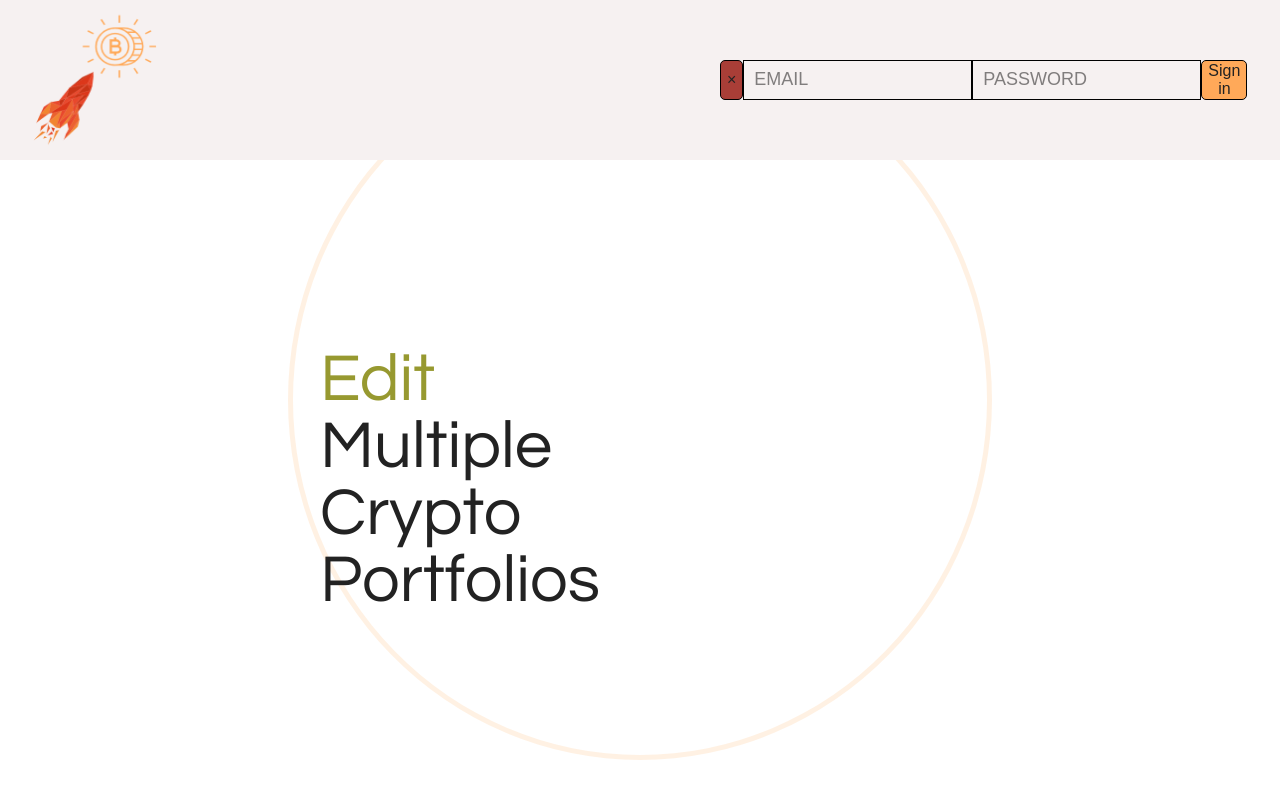
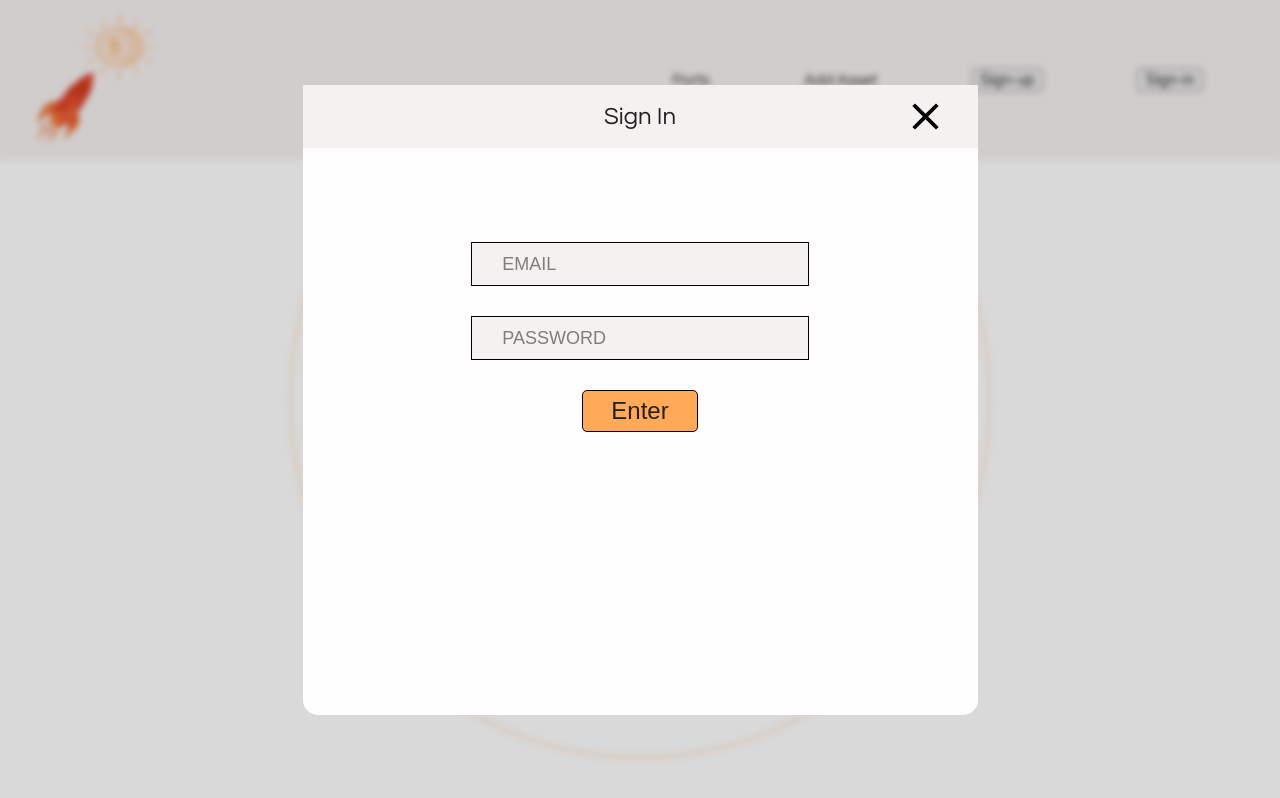
Before and after one commit to StefonSimmons/crypto-ports, a React (Create React App) app in the folder client/: page / in a window 1280 px wide. Both pictures are taken after a click on the button "Sign-in". Built offline with nearby package versions, Linux system fonts and the light colour scheme; no server answers.

Commit message:
signin working

```diff
--- a/client/src/components/Main.jsx
+++ b/client/src/components/Main.jsx
@@ -11,6 +11,7 @@ import { updateUserPorfolio, addUserPortfolio } from '../services/portfolios'
 import { destroyPortfolioAsset } from "../services/assets";
 import { updatePortfolioAsset, addPortfolioAsset } from '../services/assets'
 import DeletePort from '../modals/DeletePort'
+import SignIn from '../modals/SignIn'
 
 import { UserContext } from '../App'
 
@@ -19,6 +20,7 @@ export default function Main(props) {
     asset: false,
     port: false,
     edit: false,
+    signin: false
   })
 
   const user = useContext(UserContext)
@@ -111,7 +113,6 @@ export default function Main(props) {
     <Layout
       updateModal={updateModal}
       handleLogout={props.handleLogout}
-      handleLogin={props.handleLogin}
       handleRegister={props.handleRegister}
     >
       <Route exact path="/" component={Home}/>
@@ -143,6 +144,10 @@ export default function Main(props) {
         asset={asset}
         handleEditAsset={handleEditAsset}
         handleDeleteAsset={handleDeleteAsset}
+        />}
+      {modal.signin && <SignIn
+        updateModal={updateModal}
+        handleLogin={props.handleLogin}
       />}
       {deleteMsgModal && <DeletePort
         port={deleteMsgModal}
--- a/client/src/layout/Header.jsx
+++ b/client/src/layout/Header.jsx
@@ -3,19 +3,12 @@ import { Link } from 'react-router-dom'
 import logo from '../assets/imgs/moon-transparent.png'
 // import HamburgerMenu from './HamburgerMenu'
 import Nav from './Nav'
-import SigninForm from './SigninForm'
-import SignupForm from './SignupForm'
-
 import { useContext } from "react"
 import { UserContext } from "../App"
 
 export default function Header(props) {
-  const [auth, setAuth] = useState({
-    signup: false,
-    signin: false
-  })
 
-  const [isOpen, setOpen] = useState(false)
+  const [logoutHovered, setLOHover] = useState(false)
 
   const user = useContext(UserContext);
 
@@ -27,30 +20,48 @@ export default function Header(props) {
           ...prevModal,
           port: true
         }))
-        setOpen(prev => prev && !prev)
       }}>Ports</p>
       <p onClick={() => {
         props.updateModal(prevModal => ({
           ...prevModal,
           asset: true
         }))
-        setOpen(prev => prev && !prev)
       }}>Add Asset</p>
-      <p className="username">{user?.username}</p>
-      <p onClick={() => props.handleLogout()}>Logout</p>
+
+      {
+        logoutHovered ?
+        <p className="user" onMouseLeave={() => setLOHover(false)} onClick={() => props.handleLogout()}>Logout</p>
+        :
+        <p className="user" onMouseEnter={() => setLOHover(true)}>{user?.username}</p>
+      }
     </nav>
   )
 
   const unauthenticated = (
-    <nav className="btns-lout">
+    <nav className="links-lin">
+      <p onClick={() => {
+        props.updateModal(prevModal => ({
+          ...prevModal,
+          port: true
+        }))
+      }}>Ports</p>
+      <p onClick={() => {
+        props.updateModal(prevModal => ({
+          ...prevModal,
+          asset: true
+        }))
+      }}>Add Asset</p>
       <button
         onClick={() => {
-          setAuth(prev => ({ ...prev, signup: true }))
         }}
       >Sign-up</button>
       <button
+        className="user"
         onClick={() => {
-          setAuth(prev => ({ ...prev, signin: true }))
+          props.updateModal(prevModal => ({
+            ...prevModal,
+            signin: true
+          }))
         }}
       >Sign-in</button>
     </nav>
@@ -62,8 +73,12 @@ export default function Header(props) {
       <Link to="/">
         <img src={logo} alt="logo" />
       </Link>
+      <Nav
+        unauthenticated={unauthenticated}
+        authenticated={authenticated}
+      />
 
-      {
+      {/* {
         auth.signup ?
           <SignupForm
             setAuth={setAuth}
@@ -77,21 +92,14 @@ export default function Header(props) {
             />
             :
             <>
-              <Nav
-              unauthenticated={unauthenticated}
-              authenticated={authenticated}
-              // handleLogout={props.handleLogout}
-              // updateModal={props.updateModal}
-              // setAuth={setAuth}
-              />
-              {/* <HamburgerMenu
+              <HamburgerMenu
                 unauthenticated={unauthenticated}
                 authenticated={authenticated}
                 isOpen={isOpen}
                 setOpen={setOpen}
-              /> */}
+              />
             </>
-      }
+      } */}
     </header>
   )
 }
--- a/client/src/modals/ModalLayout.jsx
+++ b/client/src/modals/ModalLayout.jsx
@@ -13,7 +13,7 @@ export default function ModalLayout(props) {
             onClick={() => {
               props.updateModal(prevModal => ({
                 ...prevModal,
-                [props.modal]: false
+                [props.modal.replace(" ", "")]: false
               }))
             }}
           />
--- a/client/src/layout/SigninForm.jsx
+++ b/client/src/modals/SignIn.jsx
@@ -1,11 +1,12 @@
-import React, { useState } from 'react'
+import React, {useState} from 'react'
+import ModalLayout from './ModalLayout'
 
-export default function SigninForm(props) {
+export default function SignIn(props) {
+
   const [loginData, setLoginData] = useState({
     email: "",
     password: ""
   })
-
 
   const handleChange = (e) => {
     const { value, name } = e.target
@@ -14,20 +15,15 @@ export default function SigninForm(props) {
       [name]: value
     }))
   }
-
-
   return (
-    <form className="signin-form" onSubmit={(e) => {
-      props.handleLogin(e, loginData)
-      props.setAuth(prev => ({...prev, signin:false}))
-    }}>
-      <button
-        type="button"
-        className="close"
-        onClick={() => props.setAuth(false)}
-      >
-        <span>&times;</span>
-      </button>
+    <ModalLayout modal='sign in' updateModal={props.updateModal}>
+      <form className="signin-form" onSubmit={(e) => {
+        props.handleLogin(e, loginData)
+        props.updateModal(prevModal => ({
+          ...prevModal,
+          signin: false
+        }))
+      }}>
         <input
           type="email"
           placeholder="email"
@@ -35,7 +31,7 @@ export default function SigninForm(props) {
           required
           value={loginData.email}
           onChange={(e) => handleChange(e)}
-          />
+        />
         <input
           type="password"
           placeholder="password"
@@ -44,7 +40,8 @@ export default function SigninForm(props) {
           value={loginData.password}
           onChange={(e) => handleChange(e)}
         />
-      <button type="submit">Sign in</button>
-    </form>
+        <button type="submit">Enter</button>
+      </form>
+    </ModalLayout>
   )
 }
--- a/client/src/styles/components/_signin.scss
+++ /dev/null
@@ -1,40 +0,0 @@
-.signin-form {
-  display: flex;
-  width: 500px;
-  height: 25%;
-  justify-content: space-between;
-  align-items: center;
-  padding-right: 30px;
-
-  .close{
-    align-self: flex-start;
-    background-color: $mars;
-  }
-  input {
-    height: 100%;
-    padding: 5px 10px;
-    box-sizing: border-box;
-    background-color: $moon;
-    border: black solid 1px;
-    font-size: 16px;
-    color: black;
-    text-transform: uppercase;
-    &::placeholder {
-      font-size: 18px;
-      color: $crater;
-    }
-  }
-  button {
-    height: 100%;
-    background-color: $sun;
-    border-radius: 5px;
-    box-sizing: border-box;
-    border: solid 1px black;
-    transition: 0.25s all ease-in;
-    &:hover {
-      background-color: $full-moon;
-      border: solid 1px black;
-      color: $sun;
-    }
-  }
-}
--- a/client/src/styles/main.css
+++ b/client/src/styles/main.css
@@ -776,6 +776,56 @@ header .links-lin p.user:hover {
   font-weight: 900;
 }
 
+.signin-form {
+  display: flex;
+  flex-direction: column;
+  justify-content: center;
+  width: 50%;
+  height: 60%;
+  margin: 0 auto;
+}
+
+.signin-form input {
+  height: 42px;
+  padding: 0 30px;
+  background-color: #f6f1f1;
+  border: black solid 1px;
+  font-size: 18px;
+  color: black;
+}
+
+.signin-form input:nth-child(2) {
+  margin-top: 30px;
+}
+
+.signin-form input::placeholder {
+  text-transform: uppercase;
+  font-size: 18px;
+  color: #807d7d;
+}
+
+.signin-form input::placeholder {
+  font-size: 18px;
+  color: #807d7d;
+}
+
+.signin-form button {
+  background-color: #ffa959;
+  border-radius: 5px;
+  font-size: 24px;
+  height: 42px;
+  width: 116px;
+  margin: 0 auto;
+  margin-top: 30px;
+  transition: 0.15s all ease-in;
+  border: solid 1px black;
+}
+
+.signin-form button:hover {
+  background-color: #FFFDFD;
+  color: #ffa959;
+}
+
 .signup-form {
   display: flex;
   width: 675px;
@@ -821,51 +871,6 @@ header .links-lin p.user:hover {
   color: #ffa959;
 }
 
-.signin-form {
-  display: flex;
-  width: 500px;
-  height: 25%;
-  justify-content: space-between;
-  align-items: center;
-  padding-right: 30px;
-}
-
-.signin-form .close {
-  align-self: flex-start;
-  background-color: #A93E37;
-}
-
-.signin-form input {
-  height: 100%;
-  padding: 5px 10px;
-  box-sizing: border-box;
-  background-color: #f6f1f1;
-  border: black solid 1px;
-  font-size: 16px;
-  color: black;
-  text-transform: uppercase;
-}
-
-.signin-form input::placeholder {
-  font-size: 18px;
-  color: #807d7d;
-}
-
-.signin-form button {
-  height: 100%;
-  background-color: #ffa959;
-  border-radius: 5px;
-  box-sizing: border-box;
-  border: solid 1px black;
-  transition: 0.25s all ease-in;
-}
-
-.signin-form button:hover {
-  background-color: #FFFDFD;
-  border: solid 1px black;
-  color: #ffa959;
-}
-
 body, #root {
   box-sizing: border-box;
   height: 100vh;
--- a/client/src/styles/main.scss
+++ b/client/src/styles/main.scss
@@ -4,9 +4,8 @@
 @import './animations';
 @import './layout/header','./layout/nav', './layout/layout', './layout/hamburger-menu';
 @import './screens/home', './screens/port';
-@import './modals/asset', './modals/ports', './modals/delete';
+@import './modals/asset', './modals/ports', './modals/delete', './modals/signin';
 @import './components/signup';
-@import './components/signin';
 
 body, #root{
   box-sizing: border-box;
--- /dev/null
+++ b/client/src/styles/modals/_signin.scss
@@ -0,0 +1,44 @@
+.signin-form {
+  display: flex;
+  flex-direction: column;
+  justify-content: center;
+  width: 50%;
+  height: 60%;
+  margin: 0 auto;
+
+  input {
+    height: 42px;
+    padding: 0 30px;
+    background-color: $moon;
+    border: black solid 1px;
+    font-size: 18px;
+    color: black;
+    &:nth-child(2){
+      margin-top: 30px;
+    }
+    &::placeholder {
+      text-transform: uppercase;
+      font-size: 18px;
+      color: $crater;
+    }
+    &::placeholder {
+      font-size: 18px;
+      color: $crater;
+    }
+  }
+  button {
+    background-color: $sun;
+    border-radius: 5px;
+    font-size: 24px;
+    height: 42px;
+    width: 116px;
+    margin: 0 auto;
+    margin-top: 30px;
+    transition: 0.15s all ease-in;
+    border: solid 1px black;
+    &:hover {
+      background-color: $full-moon;
+      color: $sun;
+    }
+  }
+}
```
Also changed, not shown: client/src/modals/SignUp.jsx (added), 1 other file (tests, documents, lock files or other folders).
